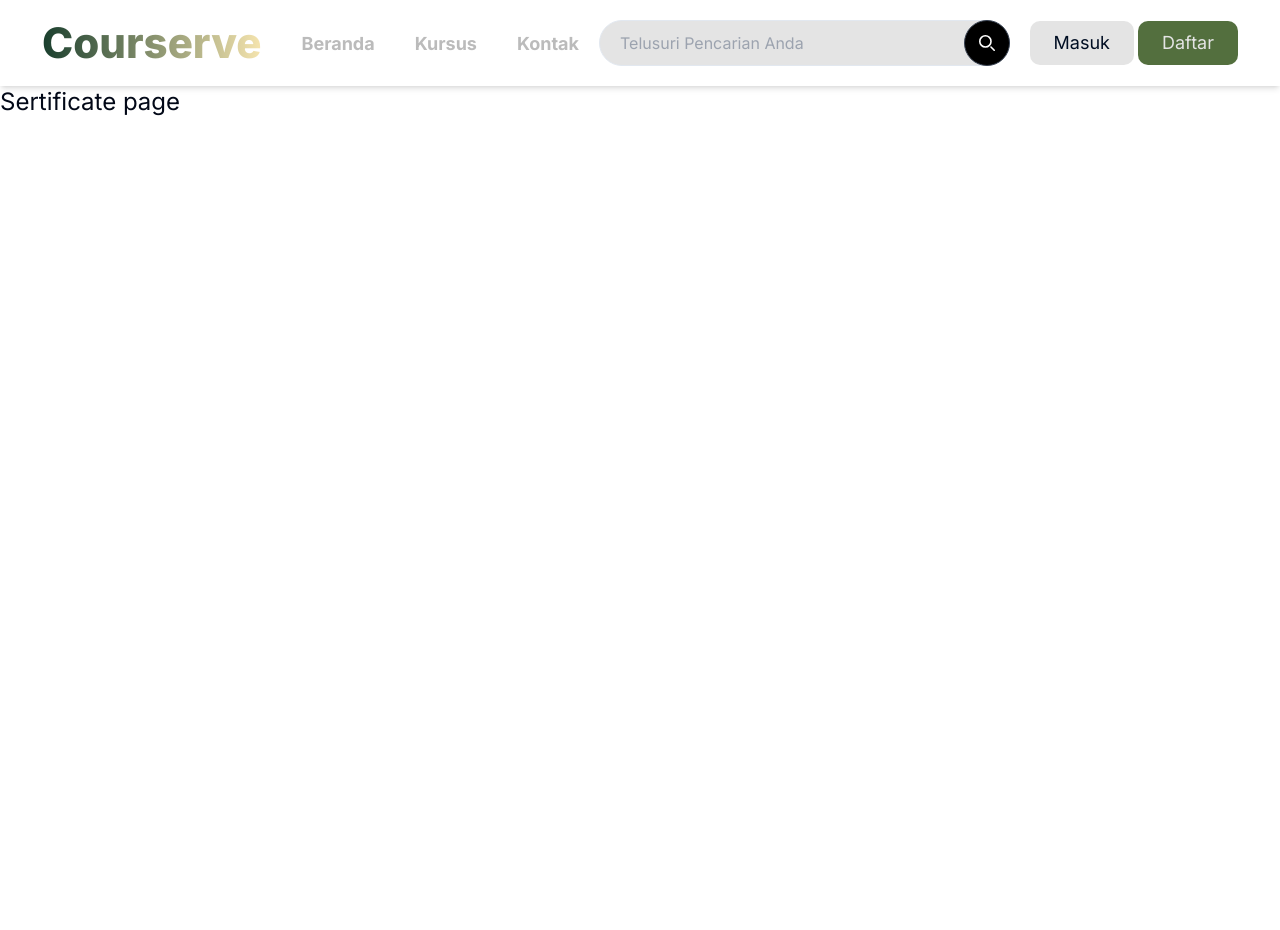
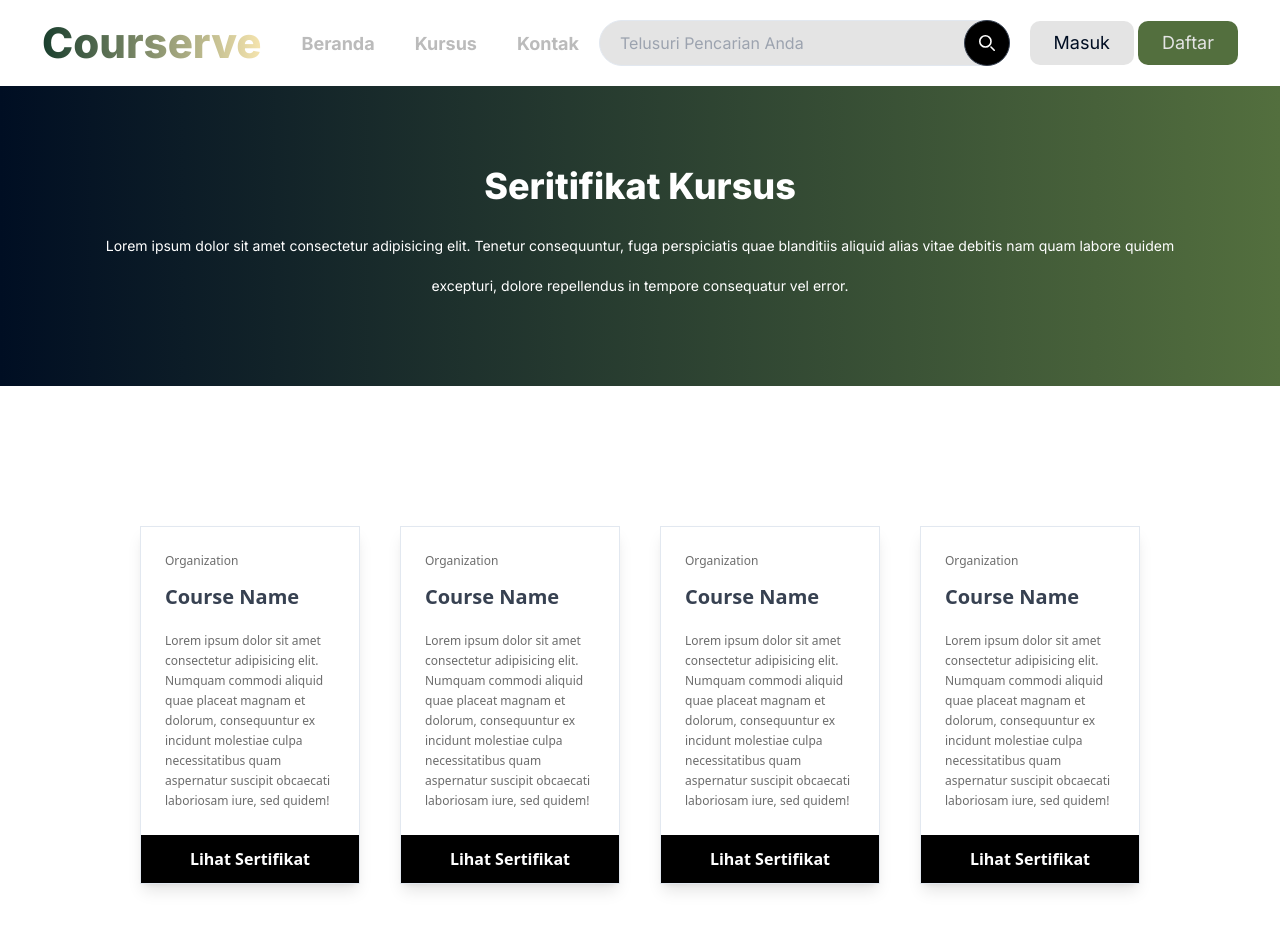
Before and after one commit to hmutaz/Courserve, a Next.js app: page /sertificate in a window 1280 px wide. Shown: the top 930 px of the page. Before the commit the page ends 800 px from the top, so only its background shows below. Built offline with nearby package versions, Linux system fonts and the light colour scheme; no server answers.

Commit message:
Sertificate page 1

```diff
--- a/src/app/sertificate/page.tsx
+++ b/src/app/sertificate/page.tsx
@@ -1,7 +1,24 @@
+import SertificateBox from "@/components/SertificateBox";
+
 const Sertificate = () => {
     return (
         <div>
-            Sertificate page
+            <div className='p-20 px-20 bg-gradient-to-r from-[#000E23] to-[#536F3E] flex item-center'>
+                <div className="flex flex-col gap-5">
+                    <h1 className="text-4xl leading-10 font-extrabold text-white relative text-center">
+                        Seritifikat Kursus
+                    </h1>
+                    <p className="text-[14px] leading-10 text-white text-center">
+                        Lorem ipsum dolor sit amet consectetur adipisicing elit. Tenetur consequuntur, fuga perspiciatis quae blanditiis aliquid alias vitae debitis nam quam labore quidem excepturi, dolore repellendus in tempore consequatur vel error.
+                    </p>
+                </div>
+            </div>
+            <div className=" flex m-20 p-10 item-center">
+                <SertificateBox />
+                <SertificateBox />
+                <SertificateBox />
+                <SertificateBox />
+            </div>
         </div>
     );
 
--- /dev/null
+++ b/src/components/SertificateBox.tsx
@@ -0,0 +1,23 @@
+import React from "react";
+import Image from "next/image";
+
+const SertificateBox = () => {
+    return (
+        <div className="flex flex-col w-96 text-gray-700 bg-white border items-center m-5 shadow-lg">
+            <div className="flex flex-col p-6 gap-4 text-left w-full">
+                <p className="block font-sans text-xs text-[#6C6C6C] antialiased font-normal leading-5">
+                Organization
+                </p>
+                <h4 className="block mb-2 font-sans text-xl antialiased font-bold leading-5 tracking-normal">
+                Course Name
+                </h4>
+                <p className="block font-sans text-xs text-[#6C6C6C] antialiased font-normal leading-5">
+                Lorem ipsum dolor sit amet consectetur adipisicing elit. Numquam commodi aliquid quae placeat magnam et dolorum, consequuntur ex incidunt molestiae culpa necessitatibus quam aspernatur suscipit obcaecati laboriosam iure, sed quidem!
+                </p>
+            </div>
+            <button className="bg-black py-3 w-full text-white text-base font-bold font-sans">Lihat Sertifikat</button>
+        </div>
+    );
+};
+
+export default SertificateBox;
```
Also changed, not shown: public/completed.png (added).
